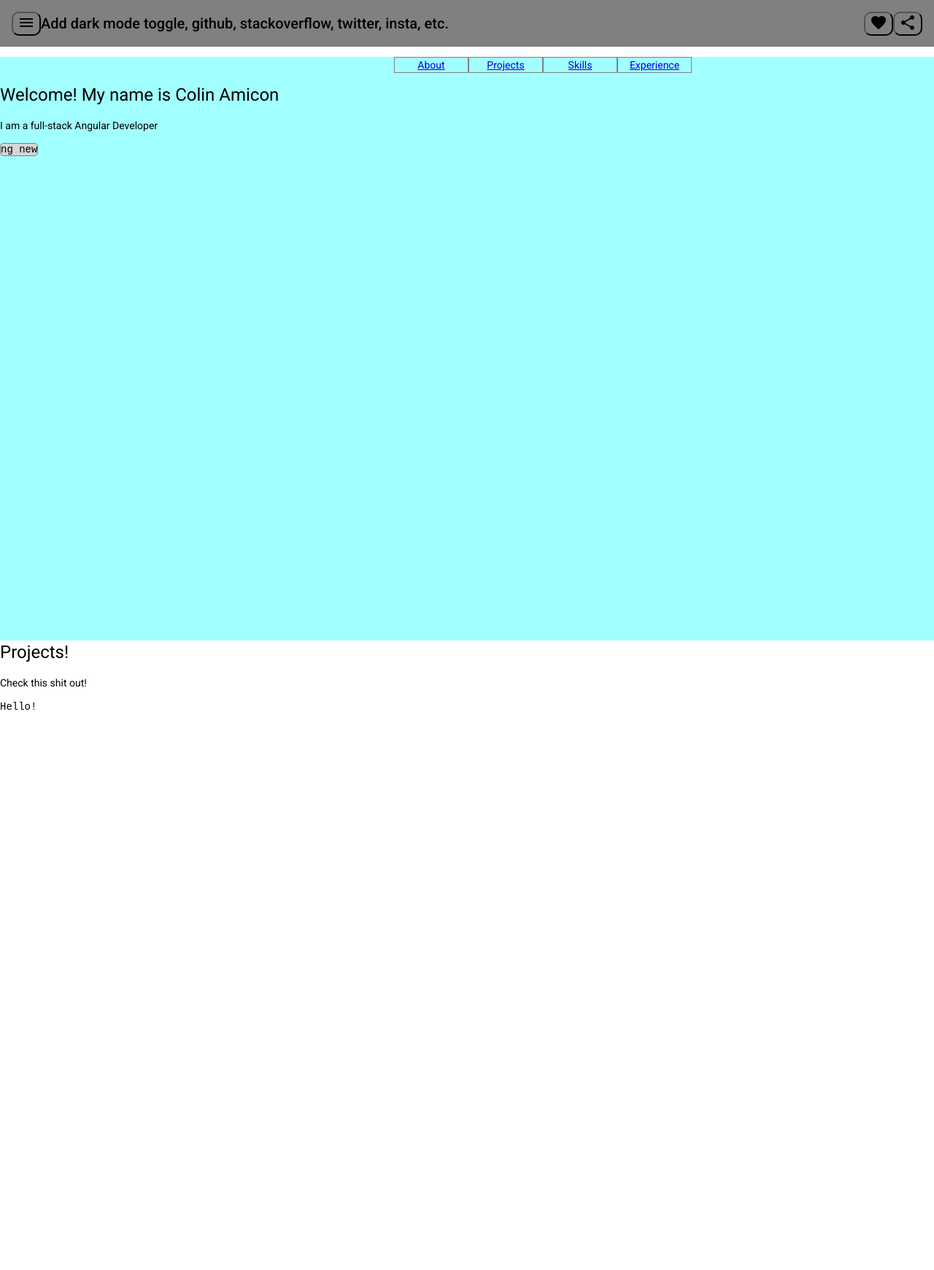
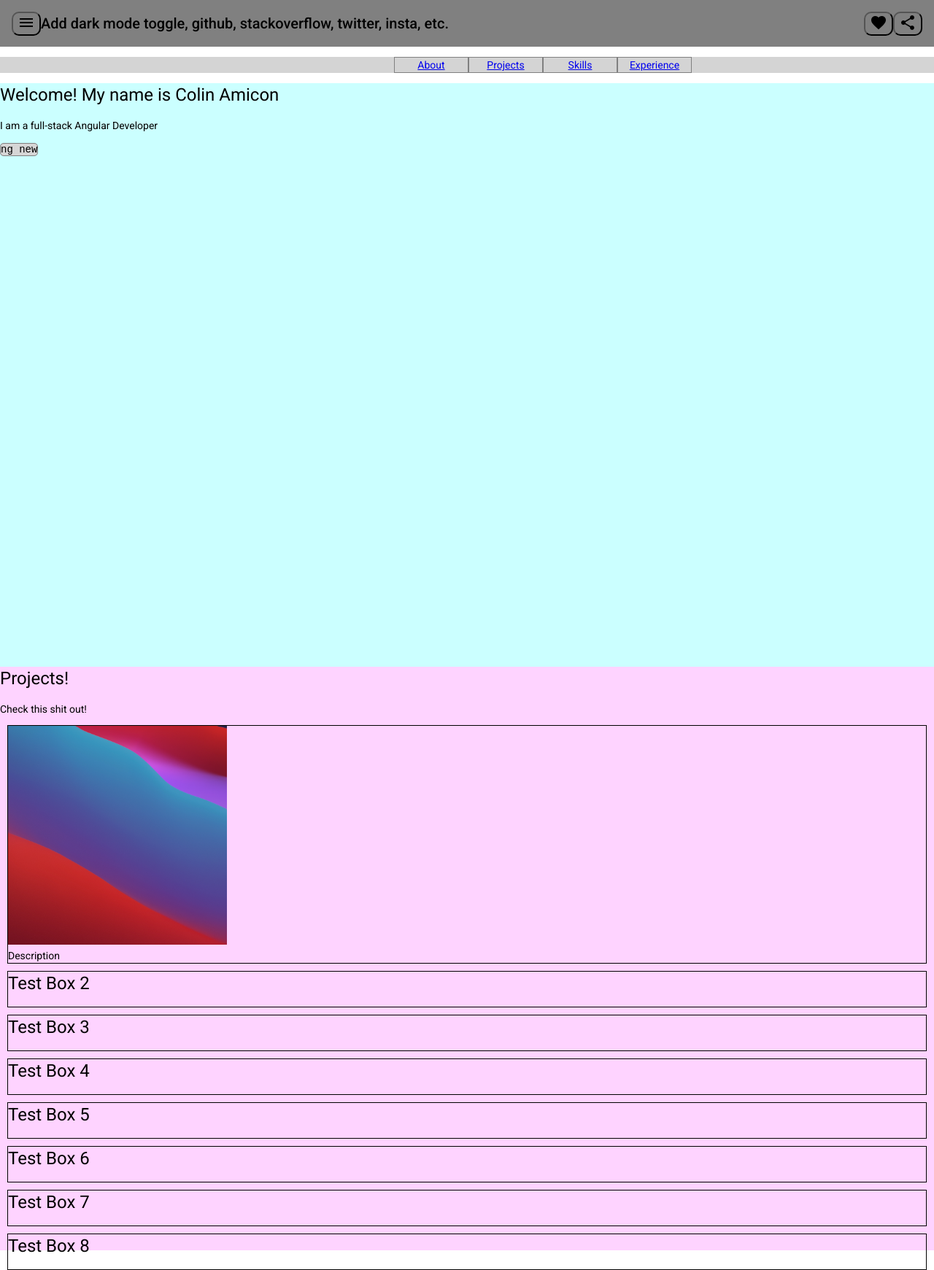
Before and after one commit to colinamicon/portfolio, an Angular app: page / in a window 1280 px wide. Shown: the whole page at 73% size. Before the commit the page ends 979 px from the top, so only its background shows below. Built offline with nearby package versions, Linux system fonts and the light colour scheme.

Commit message:
commit 2

```diff
--- a/src/app/app.component.css
+++ b/src/app/app.component.css
@@ -0,0 +1,13 @@
+li {
+  border: 1px solid grey;
+  display: inline-block;
+  width: 100px;
+  text-align: center;
+  position: relative;
+  left: 500px;
+}
+
+nav {
+  background-color: #d4d4d4;
+  height: flex;
+}
--- a/src/app/app.component.html
+++ b/src/app/app.component.html
@@ -8,6 +8,16 @@
 
 <body>
   <app-toolbar></app-toolbar>
+    <nav>
+      <header>
+        <ul>
+          <li><a href="#About" class="nav-link">About</a></li>
+          <li><a href="#Projects" class="nav-link">Projects</a></li>
+          <li><a href="#Skills" class="nav-link">Skills</a></li>
+          <li><a href="#Experience" class="nav-link">Experience</a></li>
+        </ul>
+      </header>
+    </nav>
   <app-welcome></app-welcome>
   <app-projects></app-projects>
 
--- a/src/app/projects/projects.component.css
+++ b/src/app/projects/projects.component.css
@@ -0,0 +1,17 @@
+.projects {
+  background-color: #fed3ff;
+  width: 100%;
+  height: 100vh;
+}
+
+.test-box {
+  border: 1px solid black;
+  display: grid;
+  margin: 10px;
+
+}
+
+img {
+  width: 300px;
+  height: 300px;
+}
--- a/src/app/projects/projects.component.html
+++ b/src/app/projects/projects.component.html
@@ -1,9 +1,45 @@
-<section class="projects">
+<main class="projects" id="Projects">
+
+
+<section>
   <h1>Projects!</h1>
   <p>Check this shit out!</p>
-  <code>Hello!</code>
-
 </section>
 
+<div class="test-box">
+  <a target="_blank" href="assets/test_pic.png">
+    <img src="assets/test_pic.png" alt="test_pic"/>
+  </a>
+  <div class="desc">Description</div>
+  </div>
 
+<div class="test-box">
+  <h1>Test Box 2</h1>
+</div>
+<div class="test-box">
+  <h1>Test Box 3</h1>
+</div>
+<div class="test-box">
+  <h1>Test Box 4</h1>
+</div>
+<div class="test-box">
+  <h1>Test Box 5</h1>
+</div>
+<div class="test-box">
+  <h1>Test Box 6</h1>
+</div>
+<div class="test-box">
+  <h1>Test Box 7</h1>
+</div>
+<div class="test-box">
+  <h1>Test Box 8</h1>
+</div>
+
+
+
+
+
+
+
+</main>
 <router-outlet></router-outlet>
--- a/src/app/toolbar/toolbar.component.css
+++ b/src/app/toolbar/toolbar.component.css
@@ -1,6 +1,7 @@
 .mat-toolbar {
   background-color: grey;
   color: black;
+
 
 }
 
@@ -9,6 +10,7 @@
   border-radius: 10px;
   display: inline-block;
   background-repeat: no-repeat;
+
 }
 
 .spacer {
--- a/src/app/welcome/welcome.component.css
+++ b/src/app/welcome/welcome.component.css
@@ -1,5 +1,5 @@
-main {
-  background-color: #a2ffff;
+.welcome {
+  background-color: #cbffff;
   width: 100%;
   height: 100vh;
 
@@ -11,15 +11,6 @@ main {
 
 }
 
-li {
-  border: 1px solid grey;
-  display: inline-block;
-  width: 100px;
-  text-align: center;
-  position: relative;
-  left: 500px;
-}
-
 
 code {
   background-color: #d6d6d6;
--- a/src/app/welcome/welcome.component.html
+++ b/src/app/welcome/welcome.component.html
@@ -1,16 +1,4 @@
-<main>
-
-  <nav>
-    <header>
-      <ul>
-        <li><a href="#About" class="nav-link">About</a></li>
-        <li><a href="Projects" class="nav-link">Projects</a></li>
-        <li><a href="Skills" class="nav-link">Skills</a></li>
-        <li><a href="Experience" class="nav-link">Experience</a></li>
-      </ul>
-    </header>
-  </nav>
-
+<main class="welcome">
 
   <section class="about" id="About">
     <header>
```
Also changed, not shown: src/assets/test_pic.png (added).
